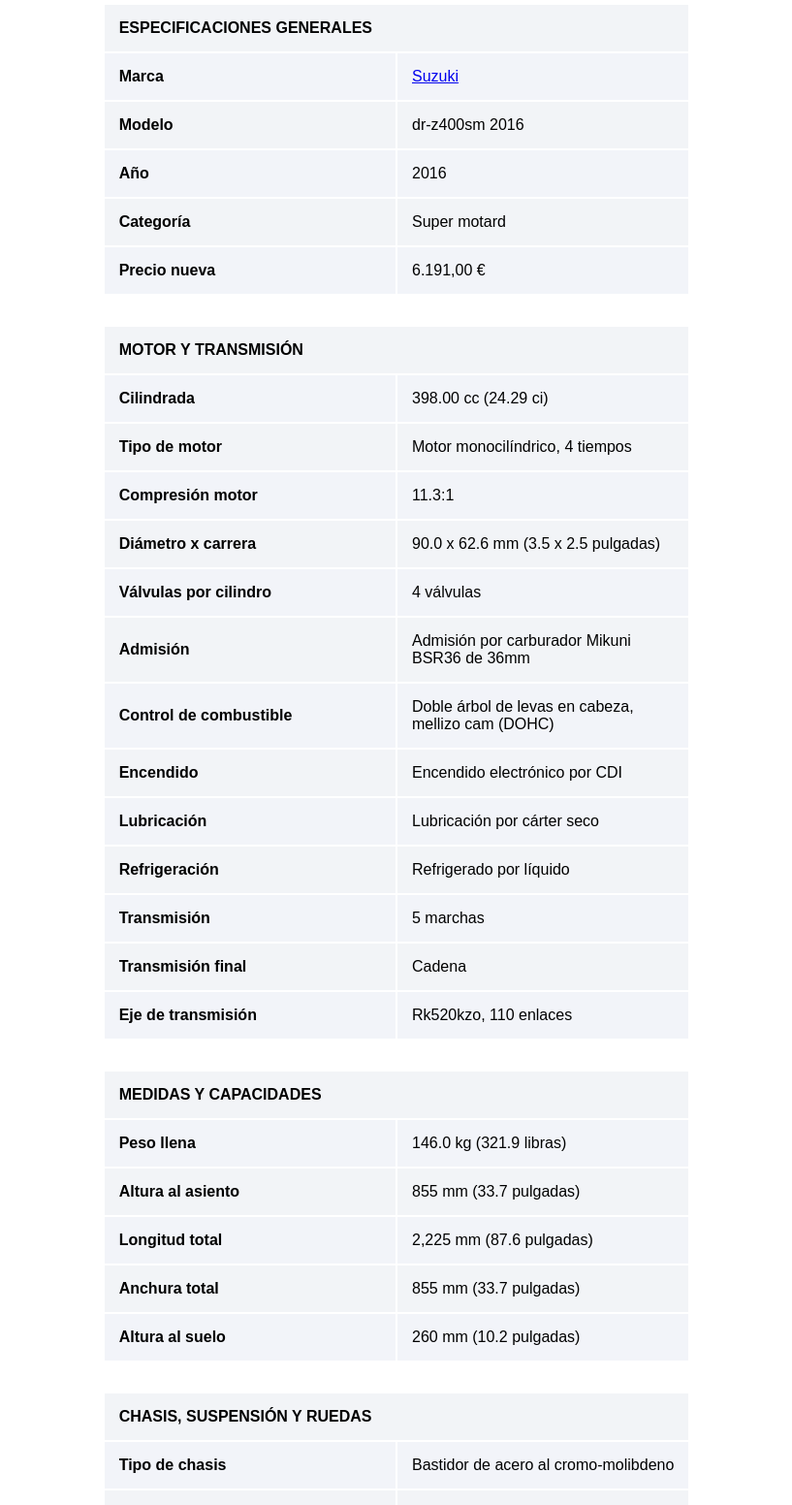
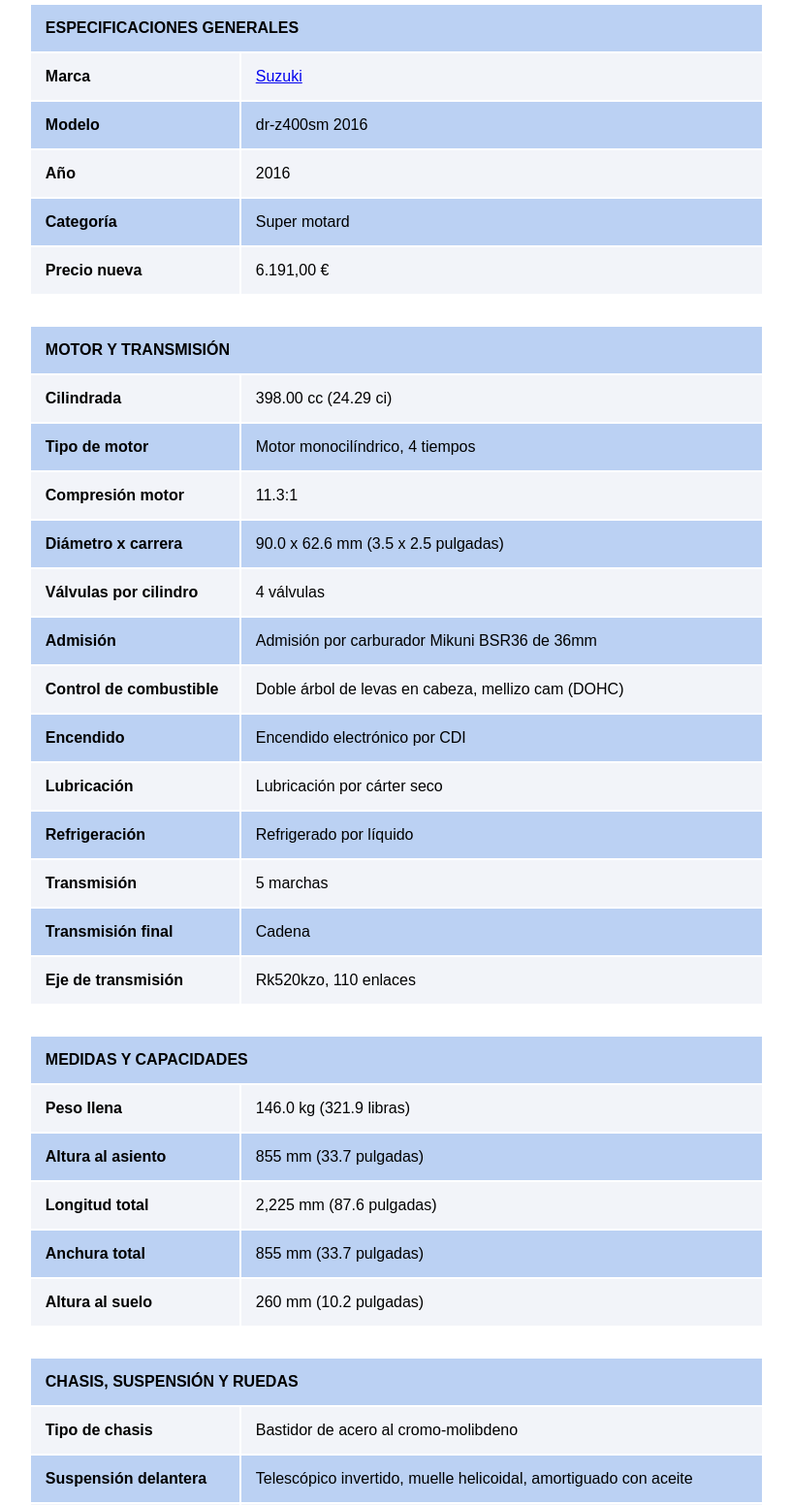
Before and after one commit to yerss3092/drz400e, a plain HTML site: page moto1.html in a window 1280 px wide. Shown: the part 801-2353 px from the top of the page at 97% size, without its empty margins (231-1048 px from the left). Drawn offline with Linux system fonts and the light colour scheme.

Commit message:
finalizando proyecto

```diff
--- a/moto1.html
+++ b/moto1.html
@@ -36,10 +36,8 @@
 
         .container .description {
             padding: bottom 50px;
-
             border: 1px solid #f2f4f9;
             box-shadow: 0 0 10px 0 rgb(183 192 206 / 20%);
-
         }
 
         .container h1 {
@@ -57,7 +55,6 @@
             float: left;
             list-style: none;
             margin: 10px;
-
         }
 
         .container ol {
@@ -82,24 +79,18 @@
 
         .centrada {
             margin: 30px auto;
-
-
-
         }
 
         .motor {
             margin: 30px auto;
-
         }
 
         .medidas {
             margin: 30px auto;
-
         }
 
         .chasis {
             margin: 30px auto;
-
         }
 
         .otras {
@@ -108,38 +99,31 @@
         }
 
         table {
-            width: 80%;
-            height: 80%;
+            width: 100%;
+            height: 100%;
             text-align: left;
             border: none;
-
         }
+        .profile{}
 
         tr:nth-child(even) {
             background-color: #f2f4f9;
         }
 
         tr:nth-child(odd) {
-            background-color: #f2f4f7;
+            background-color: #bbd1f3;
         }
-
-        td,
-        th {
-            height: 50%;
-            width: 50%;
+        th{width: 20%; padding: 15px;
+      }
+        td{
+          height: 50%;width: 50%;
             padding: 15px;
-
-
         }
-
 
         footer {
             background-color: #f9fafb;
             margin-top: 60px;
         }
-
-
-
 
         footer a {
             font-family: serif;
@@ -176,13 +160,10 @@
         .profile-page .row {
             display: flex;
             justify-content: center;
-
-
         }
 
         .profile-page .row .col a {
             color: black;
-
         }
 
         .profile-page .row .col {
@@ -193,7 +174,6 @@
             text-align: center;
             font-family: cursive;
             background-color: rgba(173, 179, 249, 0.2);
-            ;
         }
     </style>
 
@@ -311,10 +291,7 @@
                 <p>Sin más, tienes aquí la ficha técnica de esta fantática moto</p>
             </div>
         </div>
-
-
-
-        <div class="profile">
+   <div class="profile">
             <h2>FICHA TÉCNICA SUZUKI DR-Z400SM 2016</h2>
 
             <table class="centrada">
@@ -323,25 +300,25 @@
                         <th class="title" colspan="2">ESPECIFICACIONES GENERALES</th>
                     </tr>
                     <tr>
-                        <td> <b>Marca</b></td>
+                        <th> <b>Marca</b></ths>
                         <td><a href="https://fichasmotor.com/suzuki/"
                                 title="Información y vehículos de Suzuki">Suzuki</a>
                         </td>
                     </tr>
                     <tr>
-                        <td><b>Modelo</b></td>
+                        <th><b>Modelo</b></th>
                         <td>dr-z400sm 2016</td>
                     </tr>
                     <tr>
-                        <td><b>Año</b></td>
+                        <th><b>Año</b></th>
                         <td>2016</td>
                     </tr>
                     <tr>
-                        <td><b>Categoría</b></td>
+                        <th><b>Categoría</b></th>
                         <td>Super motard</td>
                     </tr>
                     <tr>
-                        <td><b>Precio nueva</b></td>
+                        <th><b>Precio nueva</b></th>
                         <td>6.191,00 €</td>
                     </tr>
                 </thead>
@@ -350,55 +327,55 @@
                 <th class="title" colspan="2">MOTOR Y TRANSMISIÓN</th>
                 </tr>
                 <tr>
-                    <td><b>Cilindrada</b></td>
+                    <th><b>Cilindrada</b></th>
                     <td>398.00 cc (24.29 ci)</td>
                 </tr>
                 <tr>
-                    <td><b>Tipo de motor</b></td>
+                    <th><b>Tipo de motor</b></th>
                     <td>Motor monocilíndrico, 4 tiempos</td>
                 </tr>
                 <tr>
-                    <td><b>Compresión motor</b></td>
+                    <th><b>Compresión motor</b></th>
                     <td>11.3:1</td>
                 </tr>
                 <tr>
-                    <td><b>Diámetro x carrera</b></td>
+                    <th><b>Diámetro x carrera</b></th>
                     <td>90.0 x 62.6 mm (3.5 x 2.5 pulgadas)</td>
                 </tr>
                 <tr>
-                    <td><b>Válvulas por cilindro</b></td>
+                    <th><b>Válvulas por cilindro</b></th>
                     <td>4 válvulas</td>
                 </tr>
                 <tr>
-                    <td><b>Admisión</b></td>
+                    <th><b>Admisión</b></th>
                     <td>Admisión por carburador Mikuni BSR36 de 36mm</td>
                 </tr>
                 <tr>
-                    <td><b>Control de combustible</b></td>
+                    <th><b>Control de combustible</b></th>
                     <td>Doble árbol de levas en cabeza, mellizo cam (DOHC)</td>
                 </tr>
                 <tr>
-                    <td><b>Encendido</b></td>
+                    <th><b>Encendido</b></th>
                     <td>Encendido electrónico por CDI</td>
                 </tr>
                 <tr>
-                    <td><b>Lubricación</b></td>
+                    <th><b>Lubricación</b></th>
                     <td>Lubricación por cárter seco</td>
                 </tr>
                 <tr>
-                    <td><b>Refrigeración</b></td>
+                    <th><b>Refrigeración</b></th>
                     <td>Refrigerado por líquido</td>
                 </tr>
                 <tr>
-                    <td><b>Transmisión</b></td>
+                    <th><b>Transmisión</b></th>
                     <td>5 marchas</td>
                 </tr>
                 <tr>
-                    <td><b>Transmisión final</b></td>
+                    <th><b>Transmisión final</b></th>
                     <td>Cadena</td>
                 </tr>
                 <tr>
-                    <td><b>Eje de transmisión</b></td>
+                    <th><b>Eje de transmisión</b></th>
                     <td>Rk520kzo, 110 enlaces</td>
                 </tr>
                 </thead>
@@ -410,23 +387,23 @@
                         <th class="title" colspan="2">MEDIDAS Y CAPACIDADES</th>
                     </tr>
                     <tr>
-                        <td><b>Peso llena</b></td>
+                        <th><b>Peso llena</b></th>
                         <td>146.0 kg (321.9 libras)</td>
                     </tr>
                     <tr>
-                        <td><b>Altura al asiento</b></td>
+                        <th><b>Altura al asiento</b></th>
                         <td>855 mm (33.7 pulgadas)</td>
                     </tr>
                     <tr>
-                        <td><b>Longitud total</b></td>
+                        <th><b>Longitud total</b></th>
                         <td>2,225 mm (87.6 pulgadas)</td>
                     </tr>
                     <tr>
-                        <td><b>Anchura total</b></td>
+                        <th><b>Anchura total</b></th>
                         <td>855 mm (33.7 pulgadas)</td>
                     </tr>
                     <tr>
-                        <td><b>Altura al suelo</b></td>
+                        <th><b>Altura al suelo</b></th>
                         <td>260 mm (10.2 pulgadas)</td>
                     </tr>
                 </thead>
@@ -439,43 +416,43 @@
                         <th class="title" colspan="2">CHASIS, SUSPENSIÓN Y RUEDAS</th>
                     </tr>
                     <tr>
-                        <td><b>Tipo de chasis</b></td>
+                        <th><b>Tipo de chasis</b></th>
                         <td>Bastidor de acero al cromo-molibdeno</td>
                     </tr>
                     <tr>
-                        <td><b>Suspensión delantera</b></td>
+                        <th><b>Suspensión delantera</b></th>
                         <td>Telescópico invertido, muelle helicoidal, amortiguado con aceite</td>
                     </tr>
                     <tr>
-                        <td><b>Suspensión trasera</b></td>
+                        <th><b>Suspensión trasera</b></th>
                         <td>Tipo de eslabón, resorte helicoidal, amortiguado con aceite</td>
                     </tr>
                     <tr>
-                        <td><b>Neumático delantero</b></td>
+                        <th><b>Neumático delantero</b></th>
                         <td>120/70-17</td>
                     </tr>
                     <tr>
-                        <td><b>Neumático trasero</b></td>
+                        <th><b>Neumático trasero</b></th>
                         <td>140/70-17</td>
                     </tr>
                     <tr>
-                        <td><b>Frenos delanteros</b></td>
+                        <th><b>Frenos delanteros</b></th>
                         <td>Monodisco</td>
                     </tr>
                     <tr>
-                        <td><b>Diámetro freno delantero</b></td>
+                        <th><b>Diámetro freno delantero</b></th>
                         <td>300 mm (11.8 pulgadas)</td>
                     </tr>
                     <tr>
-                        <td><b>Frenos traseros</b></td>
+                        <th><b>Frenos traseros</b></th>
                         <td>Monodisco</td>
                     </tr>
                     <tr>
-                        <td><b>Diámetro freno trasero</b></td>
+                        <th><b>Diámetro freno trasero</b></th>
                         <td>240 mm (9.4 pulgadas)</td>
                     </tr>
                     <tr>
-                        <td><b>Ruedas</b></td>
+                        <th><b>Ruedas</b></th>
                         <td>Llantas de aluminio rk excel anodizadas en oro con acero acero
                             inoxidableidable radios</td>
                     </tr>
@@ -487,11 +464,11 @@
                         <th class="title" colspan="2">OTRAS ESPECIFICACIONES</th>
                     </tr>
                     <tr>
-                        <td><b>Opciones de color</b></td>
+                        <th><b>Opciones de color</b></th>
                         <td>Sólido especial blanco/sólido negro</td>
                     </tr>
                     <tr>
-                        <td><b>Arranque</b></td>
+                        <th><b>Arranque</b></th>
                         <td>Arranque eléctrico</td>
                     </tr>
                 </thead>
@@ -516,7 +493,7 @@
             </div>
         </div>
 
- <div class="profile-page">
+        <div class="profile-page">
             <h2 class="my-3">ESPECIFICACIONES DE VEHÍCULOS SIMILARES</h2>
             <div class="row">
                 <div class="col"><a href="https://fichasmotor.com/jawa/jawa-t-350-1993/"
@@ -568,7 +545,7 @@
             </div>
         </div>
     </div>
-</div>
+    </div>
 
     <footer>
         <p class="aviso"> <a href="https://fichasmotor.com/aviso-legal/">Aviso Legal</a> | <a
```
